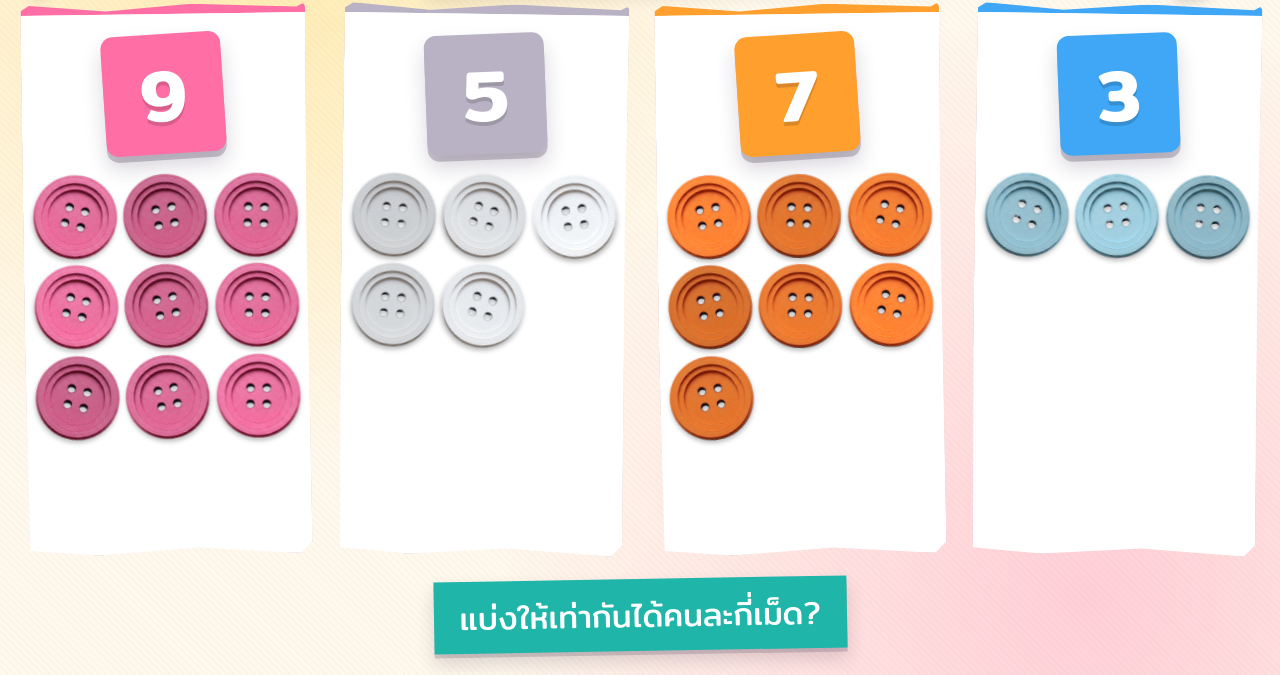
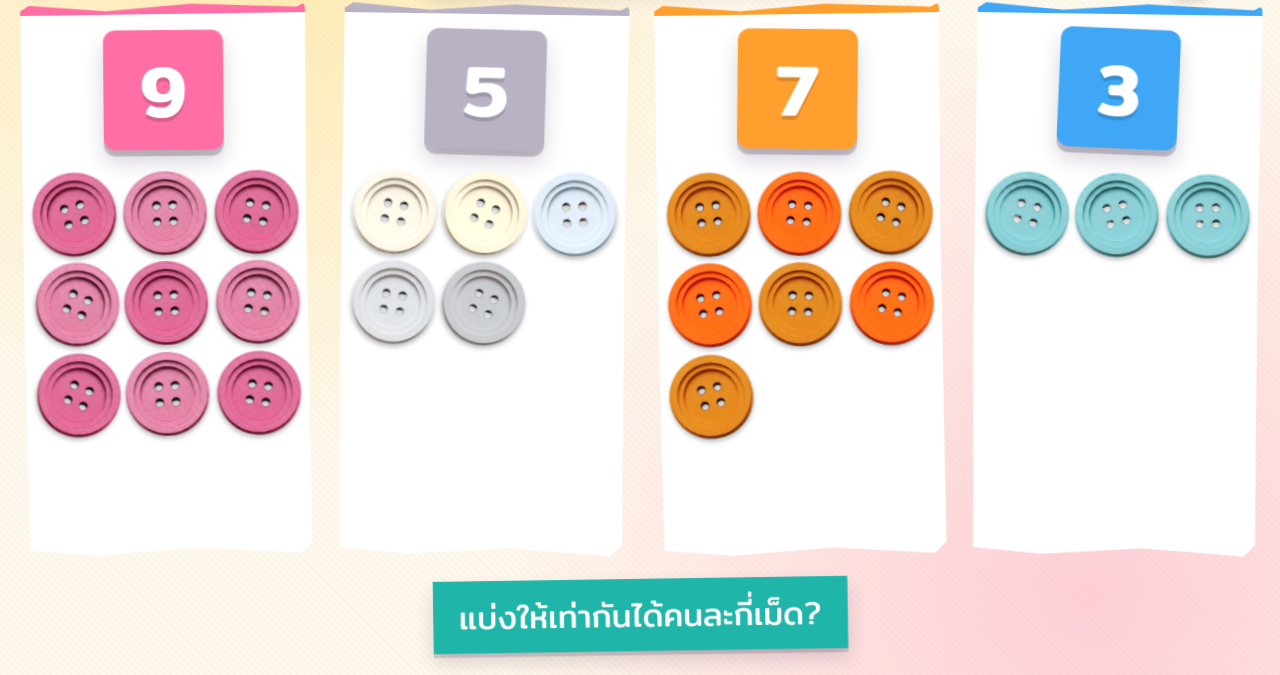
Before and after one commit to Hatalu/math-m2-mean, a plain HTML site: page mission2.html in a window 1280 px wide. Shown: the part 125-800 px from the top of the page. Drawn offline with Linux system fonts and the light colour scheme.

Commit message:
Mission page: entrance and idle motion, varied button shades
Co-Authored-By: Claude Opus 5.5 <noreply@anthropic.com>

```diff
--- a/mission2.html
+++ b/mission2.html
@@ -9,11 +9,34 @@
   .groups { flex: 1; min-height: 0; display: grid; grid-template-columns: repeat(4, 1fr); gap: clamp(12px, 2.5vw, 36px); }
   .group { display: flex; flex-direction: column; align-items: center; gap: 2.5vh; padding: 2.5vh 10px;
     background: #fff; border-top: 10px solid var(--c); }
-  .group:nth-child(odd) { transform: rotate(-.8deg); }
-  .group:nth-child(even) { transform: rotate(.8deg); }
+  .group { transform: rotate(var(--gr)); }
   .pile { display: grid; grid-template-columns: repeat(3, 10.5vh); gap: .8vh; justify-content: center; }
-  .pile img { width: 10.5vh; height: 10.5vh; filter: drop-shadow(0 3px 2px rgba(0,0,0,.25)); }
+  .pile img { width: 10.5vh; height: 10.5vh; cursor: pointer; transform: rotate(var(--r));
+    filter: var(--f) drop-shadow(0 3px 2px rgba(0,0,0,.25)); }
   .ask { flex: none; align-self: center; margin-top: 3vh; font-size: clamp(1.1rem, 4vh, 2.2rem); transform: rotate(-1deg); box-shadow: var(--shadow); }
+
+  /* ---- motion: title swings in, cards rise, number cards pop, buttons drop in one by one,
+          then everything idles gently. --d = start delay set per element by the script ---- */
+  h1 span { animation: swing 1s cubic-bezier(.3, 1.5, .5, 1) both; transform-origin: top center; }
+  .group { animation: rise .7s cubic-bezier(.3, 1.4, .5, 1) both var(--d); }
+  .num { animation: pop .6s cubic-bezier(.3, 1.8, .5, 1) both var(--d), bob 2.6s ease-in-out infinite alternate calc(var(--d) + .6s); }
+  .pile img { animation: drop .65s cubic-bezier(.3, 1.5, .5, 1) both var(--d), wobble 2.4s ease-in-out infinite alternate calc(var(--d) + .65s); }
+  .ask { animation: slideUp .7s cubic-bezier(.3, 1.5, .5, 1) both var(--d), breathe 1.8s ease-in-out infinite alternate calc(var(--d) + .7s); }
+  .deco { animation: float 3s ease-in-out infinite alternate; }
+  .deco + .deco { animation-delay: -1.5s; }
+
+  @keyframes swing { from { transform: rotate(-1.5deg) translateY(-120%) rotate(-12deg); opacity: 0; } to { transform: rotate(-1.5deg); opacity: 1; } }
+  @keyframes rise { from { transform: translateY(60vh) rotate(calc(var(--gr) * 8)); } to { transform: rotate(var(--gr)); } }
+  @keyframes pop { from { transform: scale(0) rotate(-40deg); } to { transform: scale(1) rotate(-3deg); } }
+  @keyframes bob { from { transform: rotate(-3deg) translateY(0); } to { transform: rotate(2deg) translateY(-6px); } }
+  @keyframes drop { from { transform: translateY(-30vh) rotate(calc(var(--r) - 200deg)) scale(.6); opacity: 0; }
+                    to { transform: rotate(var(--r)); opacity: 1; } }
+  @keyframes wobble { from { transform: rotate(calc(var(--r) - 6deg)); } to { transform: rotate(calc(var(--r) + 6deg)) translateY(-3px); } }
+  @keyframes slideUp { from { transform: translateY(40vh) rotate(-1deg); } to { transform: rotate(-1deg); } }
+  @keyframes breathe { from { transform: rotate(-1deg) scale(1); } to { transform: rotate(1deg) scale(1.05); } }
+  @keyframes float { from { translate: 0 0; } to { translate: 0 -10px; } }
+
+  @media (prefers-reduced-motion: reduce) { * { animation: none !important; } }
 </style>
 </head>
 <body class="screen">
@@ -32,21 +55,43 @@
 </div>
 
 <script>
+// shades: small shifts that stay inside each colour family
 const GROUPS = [
-  { n: 9, img: 'btn-pink',   c: 'var(--pink)',   label: 'กระดุมโทนสีชมพู' },
-  { n: 5, img: 'btn-white',  c: '#b9b2c4',       label: 'กระดุมโทนสีขาว' },
-  { n: 7, img: 'btn-orange', c: 'var(--orange)', label: 'กระดุมโทนสีส้ม' },
-  { n: 3, img: 'btn-blue',   c: 'var(--blue)',   label: 'กระดุมโทนสีฟ้า' },
+  { n: 9, img: 'btn-pink', c: 'var(--pink)', label: 'กระดุมโทนสีชมพู',
+    shades: ['brightness(1)', 'hue-rotate(-14deg) saturate(1.25)', 'hue-rotate(10deg) brightness(1.08)', 'saturate(.7) brightness(1.15)', 'hue-rotate(-6deg) brightness(.88)', 'saturate(1.4) brightness(.95)'] },
+  { n: 5, img: 'btn-white', c: '#b9b2c4', label: 'กระดุมโทนสีขาว',
+    shades: ['brightness(1)', 'sepia(.3) brightness(1.03)', 'sepia(.2) hue-rotate(170deg) saturate(1.6)', 'brightness(.9)', 'sepia(.4) saturate(1.2) brightness(1.02)'] },
+  { n: 7, img: 'btn-orange', c: 'var(--orange)', label: 'กระดุมโทนสีส้ม',
+    shades: ['brightness(1)', 'hue-rotate(-10deg) saturate(1.25)', 'hue-rotate(12deg) brightness(1.05)', 'saturate(.75) brightness(1.12)', 'brightness(.86)', 'hue-rotate(-5deg) saturate(1.4)'] },
+  { n: 3, img: 'btn-blue', c: 'var(--blue)', label: 'กระดุมโทนสีฟ้า',
+    shades: ['hue-rotate(-14deg) saturate(1.3)', 'brightness(1)', 'saturate(1.6) brightness(.9)'] },
 ];
-// each button gets its own tilt and a slightly different shade, like a real handful of buttons
-const look = i => `transform:rotate(${(i * 53) % 40 - 20}deg);filter:brightness(${0.9 + ((i * 7) % 5) * 0.04}) drop-shadow(0 3px 2px rgba(0,0,0,.25))`;
-document.getElementById('groups').innerHTML = GROUPS.map(g => `
-  <div class="group paper" style="--c:${g.c}">
-    <div class="num">${g.n}</div>
-    <div class="pile">${Array.from({ length: g.n }, (_, i) =>
-      `<img src="img/icons/${g.img}.png" alt="" style="${look(i + g.n)}">`).join('')}</div>
-  </div>`).join('');
-document.querySelectorAll('.group').forEach((el, k) => el.setAttribute('aria-label', `${GROUPS[k].label} ${GROUPS[k].n} เม็ด`));
+let t = 0.5; // running start time (s) so groups, then their buttons, appear in order
+const html = GROUPS.map((g, k) => {
+  const gd = 0.3 + k * 0.2;
+  const pile = Array.from({ length: g.n }, (_, i) => {
+    t = Math.max(t, 1.3 + k * 0.25) + 0.09;
+    const r = ((i + k * 5) * 53) % 40 - 20;
+    const f = g.shades[(i * 3 + k) % g.shades.length];
+    return `<img src="img/icons/${g.img}.png" alt="" style="--r:${r}deg;--f:${f};--d:${t.toFixed(2)}s">`;
+  }).join('');
+  return `<div class="group paper" style="--c:${g.c};--gr:${k % 2 ? .8 : -.8}deg;--d:${gd}s" aria-label="${g.label} ${g.n} เม็ด">
+    <div class="num" style="--d:${gd + 0.45}s">${g.n}</div>
+    <div class="pile">${pile}</div>
+  </div>`;
+}).join('');
+document.getElementById('groups').innerHTML = html;
+document.querySelector('.ask').style.setProperty('--d', `${(t + 0.5).toFixed(2)}s`);
+
+// hover or tap a button to spin it. Uses the separate rotate/scale properties so the
+// CSS drop/wobble animations on transform keep running (re-setting them would replay the drop)
+const spin = e => {
+  if (e.target.tagName !== 'IMG' || e.target.getAnimations().some(a => a.id === 'spin')) return;
+  e.target.animate([{ rotate: '0deg', scale: 1 }, { rotate: '180deg', scale: 1.25 }, { rotate: '360deg', scale: 1 }],
+    { duration: 600, easing: 'ease-in-out', id: 'spin' });
+};
+document.getElementById('groups').addEventListener('click', spin);
+document.getElementById('groups').addEventListener('mouseover', spin);
 </script>
 </body>
 </html>
```
